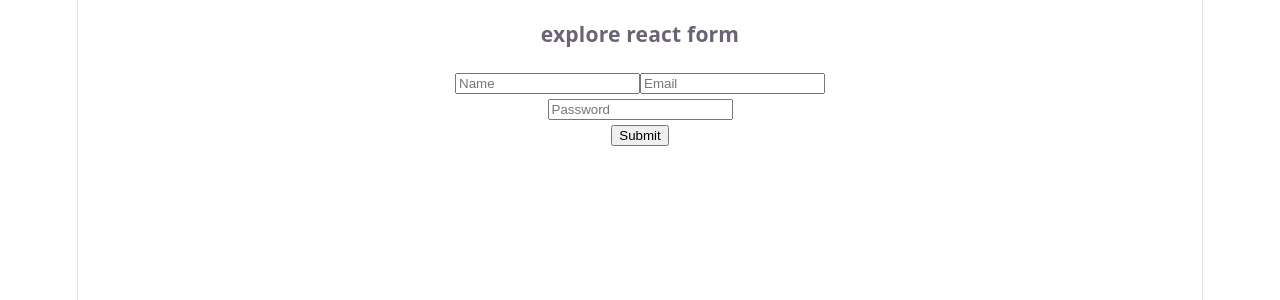
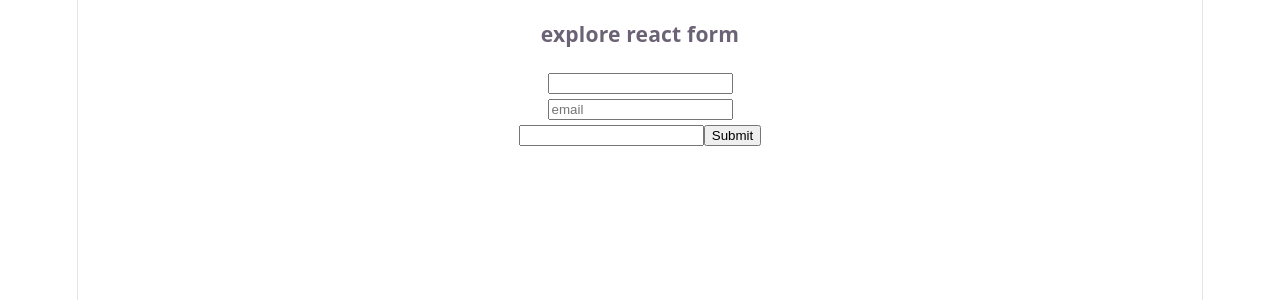
Before and after one commit to ChakmaShantunu/Explore-react-form, a React (Vite) app: page / in a window 1280 px wide. Shown: the top 300 px of the page. Built offline with nearby package versions, Linux system fonts and the light colour scheme.

Commit message:
implement reusable form handling with custom input hook

```diff
--- a/src/App.jsx
+++ b/src/App.jsx
@@ -1,7 +1,8 @@
 
 import './App.css'
 // import UnControlledField from './components/UnControlledField/UnControlledField'
-import ControlledField from './components/ControlledField/ControlledField'
+// import ControlledField from './components/ControlledField/ControlledField'
+import HookForm from './components/HookForm/HookForm'
 // import FormAction from './components/FormAction/FormAction'
 // import SimpleForm from './components/SimpleForm/SimpleForm'
 
@@ -13,8 +14,9 @@ function App() {
       <h3>explore react form</h3>
       {/* <SimpleForm></SimpleForm> */}
       {/* <FormAction></FormAction> */}
-      <ControlledField></ControlledField>
+      {/* <ControlledField></ControlledField> */}
       {/* <UnControlledField></UnControlledField> */}
+      <HookForm></HookForm>
     </>
   )
 }
--- a/src/components/HookForm/HookForm.jsx
+++ b/src/components/HookForm/HookForm.jsx
@@ -1,9 +1,24 @@
-import React from 'react';
+import useInputField from "../hooks/useInputField";
+
 
 const HookForm = () => {
+
+    const [name, nameOnChange] = useInputField('');
+    const [email, emailOnChange] = useInputField('');
+    const [password, passwordOnChange] = useInputField('');
+
+    const handleSubmit = e => {
+        e.preventDefault();
+        console.log('submitted', name, email, password);
+    }
     return (
         <div>
-
+            <form onSubmit={handleSubmit}>
+                <input type="text" name="name" onChange={nameOnChange} defaultValue={name} /><br />
+                <input type="email" onChange={emailOnChange} defaultValue={email} name="email" placeholder="email" /><br />
+                <input type="password" name="password" onChange={passwordOnChange} defaultValue={password} id="" />
+                <input type="submit" value="Submit" />
+            </form>
         </div>
     );
 };
```
